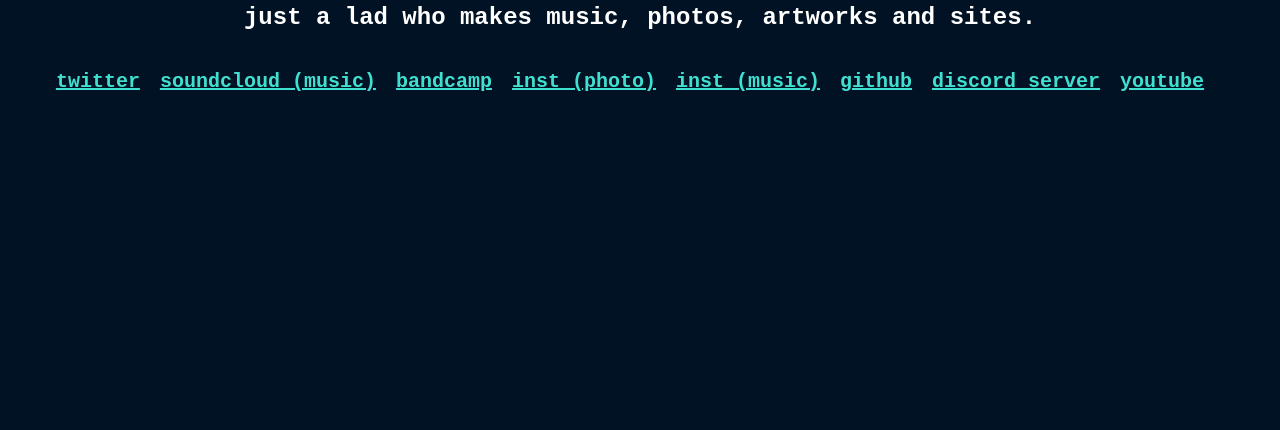
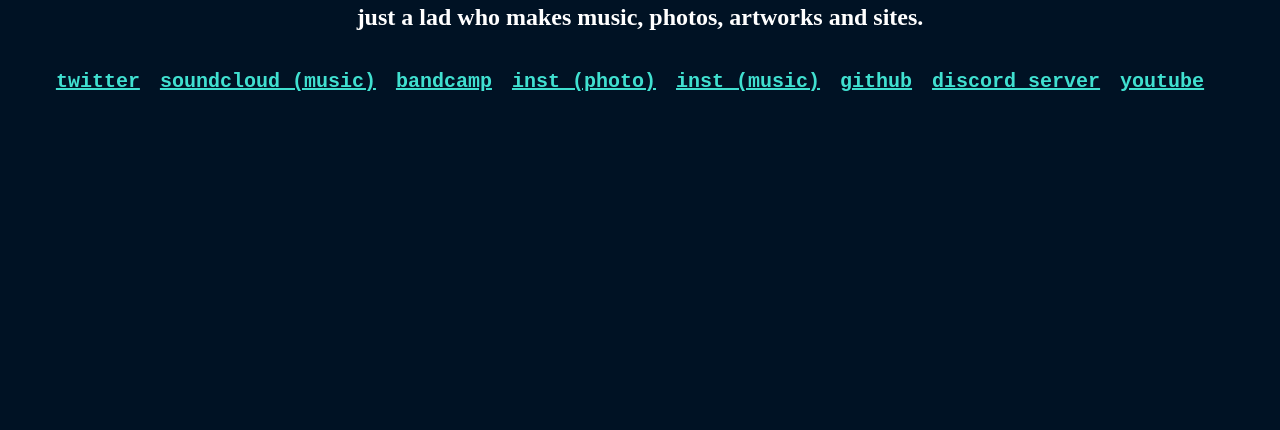
Before and after one commit to SaopinWEB/saopin-music-ver2, a plain HTML site: page index.html in a window 1280 px wide. Shown: the part 370-800 px from the top of the page. Drawn offline with Linux system fonts and the light colour scheme.

Commit message:
font update

```diff
--- a/style.css
+++ b/style.css
@@ -4,7 +4,7 @@ body{
   margin: 0;
   overflow: hidden;
   background-color:#001224;
-  font-family: 'JetBrains Mono', monospace;
+  font-family: Source Sans Pro Light;
   color: #eee;
   display: flex;
   width: 100vw;
```
